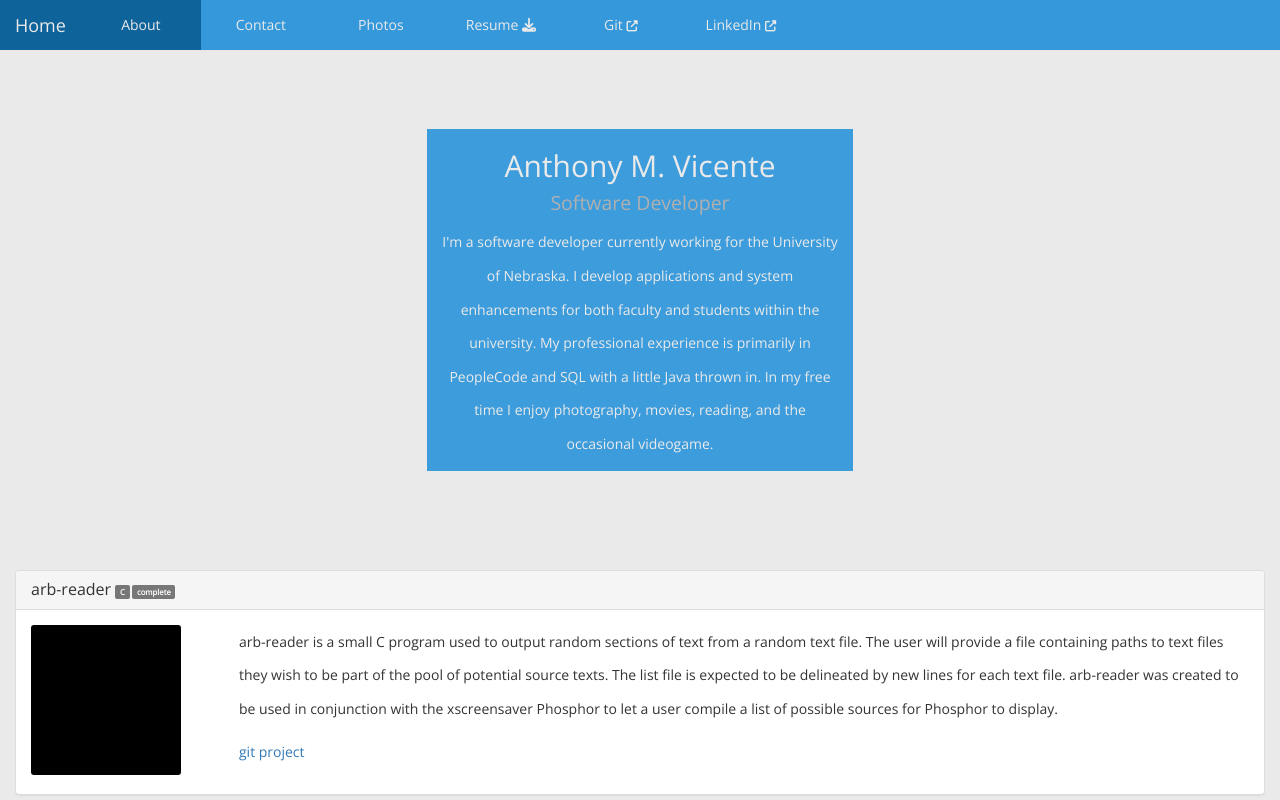
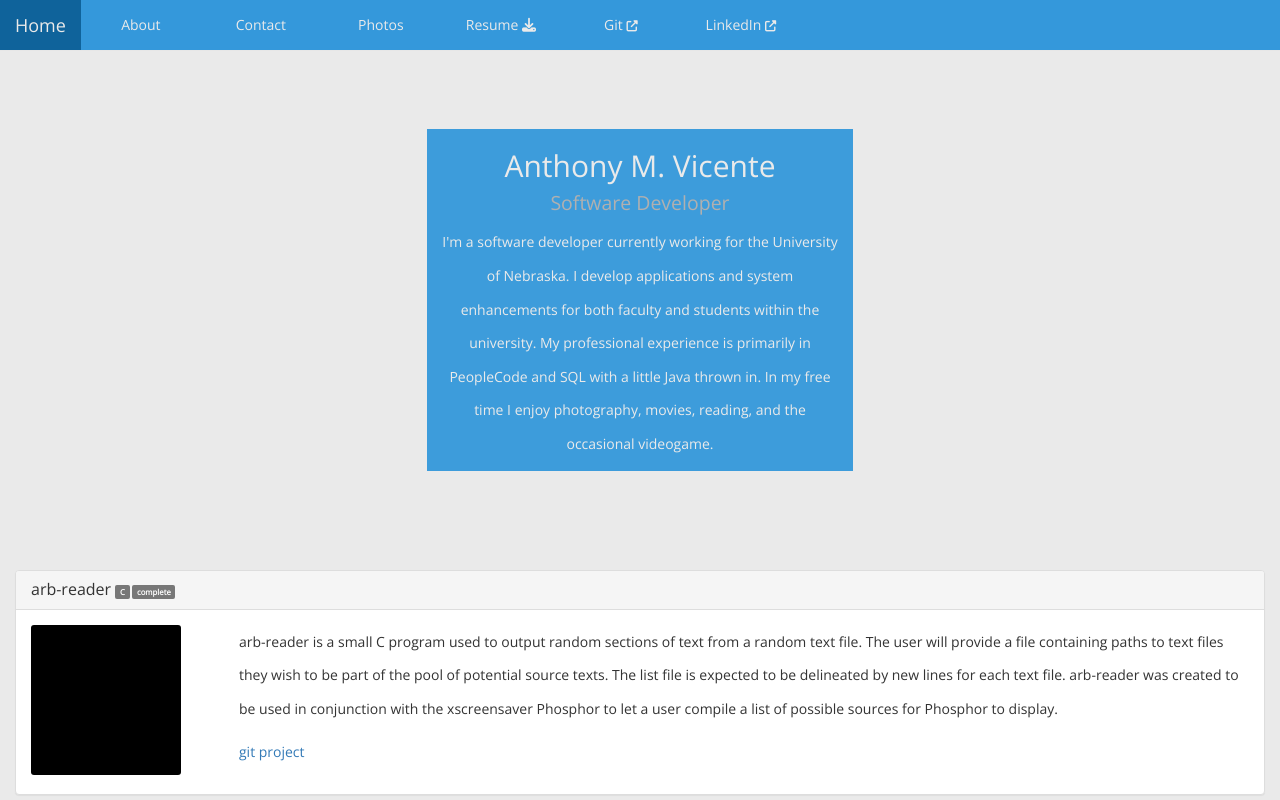
Before and after one commit to anthonymvicente/mvicente.com, a plain HTML site: page index.html in a window 1280 px wide. Shown: the top 800 px of the page. Drawn offline with nearby package versions, Linux system fonts and the light colour scheme.

Commit message:
undid that last mistake...

```diff
--- a/index.html
+++ b/index.html
@@ -27,7 +27,7 @@
                 </div>
                 <div class="collapse navbar-collapse" id="navbar-collapse">
                     <ul class="nav navbar-nav text-center">
-                        <li class="active"><a href="./about.html" title="about me">About</a></li>
+                        <li><a href="./about.html" title="about me">About</a></li>
                         <li><a href="./contact.html" title="contact me">Contact</a></li>
                         <li><a href="./photos" title="photos">Photos</a></li>
                         <li><a href="./docs/anthony_vicente_resume.pdf" target="_blank" title="resume">Resume <i class="fa fa-download" aria-hidden="true"></i></a></li>
```
